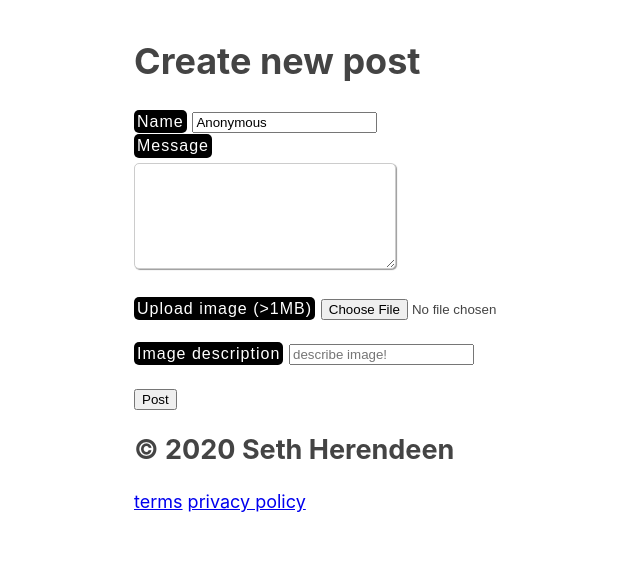
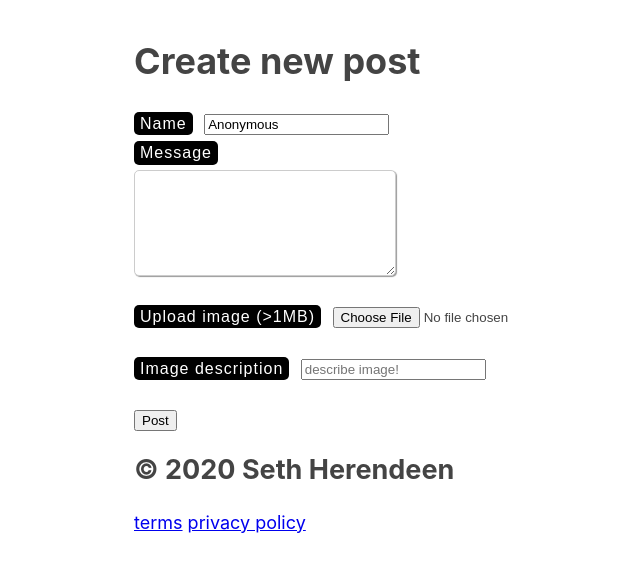
Before and after one commit to sherendeen/phpSocial, a PHP site: page / in a window 1280 px wide. Shown: the top 572 px of the page, without its empty margins (181-821 px from the left). Run offline with PHP 8.4, Linux system fonts and the light colour scheme; data that the repository does not hold is empty.

Commit message:
Fix Label stickiness
There was a problem where labels immediately above each other would stick

```diff
--- a/css/style_n12.css
+++ b/css/style_n12.css
@@ -19,7 +19,7 @@ h1, h2, h3 {
 
 img.thumbnail {
 	/**max-width: 25%; */
-	max-width: 55%;
+	max-width: 75%;
 	height: auto;
 	display: block;
 	margin-left: auto;
@@ -29,7 +29,7 @@ img.thumbnail {
 label {
 	background-color: #000;
 	color: #fff;
-	padding: 3px 3px;
+	padding: 3px 6px;
 	font: 1rem 'Fira Sans', sans-serif;
 	width: initial;
 	letter-spacing: 1px;
@@ -41,7 +41,7 @@ label {
 }
 
 input {
-	margin: .04rem;
+	margin: .4rem;
 }
 
 #last {
@@ -65,6 +65,7 @@ tr:nth-child(even) {
 
 
 textarea {
+	/**padding: 10px;*/
     line-height: 1.5;
 	letter-spacing: 1px;
 	border-radius: 5px;
```
